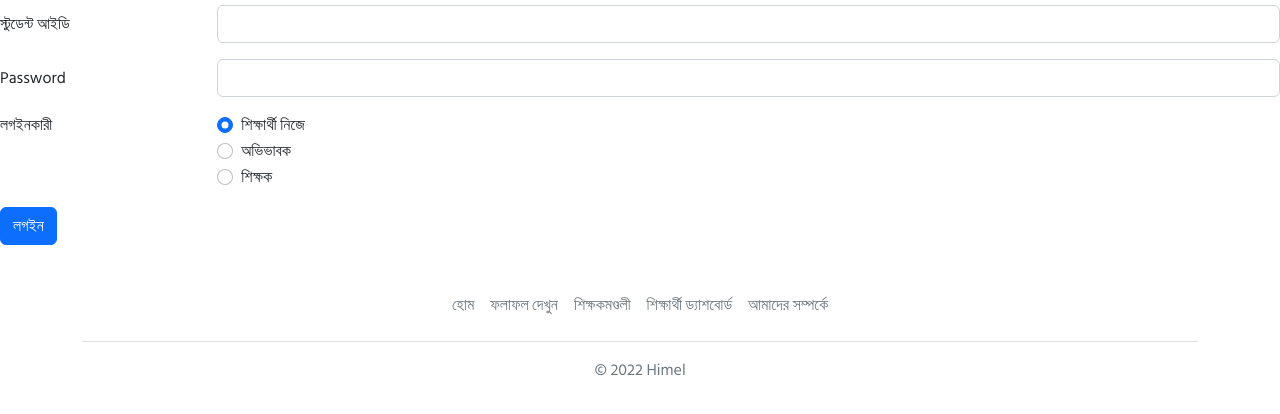
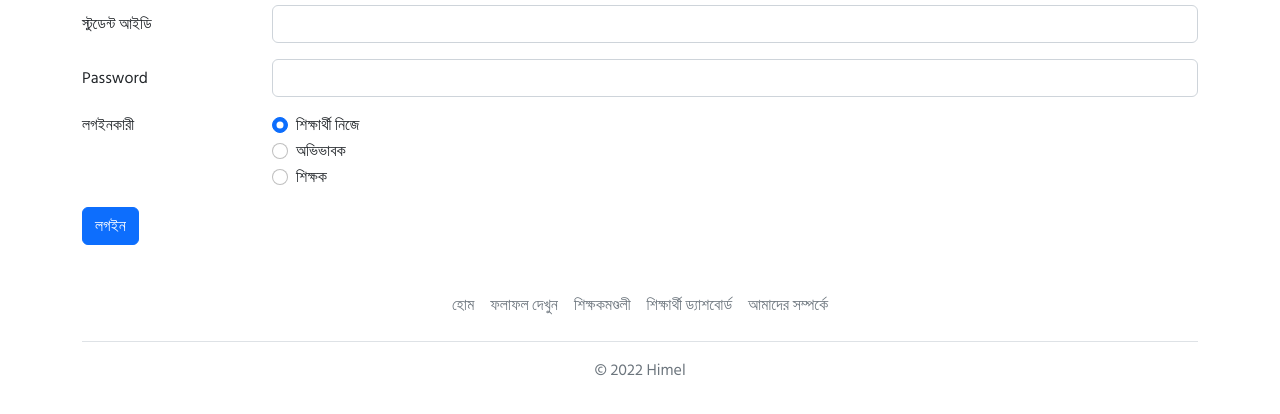
Before and after one commit to hello2himel/Bogura-Zilla-School, a plain HTML site: page student-dashboard.html in a window 1280 px wide. Shown: the part 52-466 px from the top of the page. Drawn offline with nearby package versions, Linux system fonts and the light colour scheme.

Commit message:
update student-dashboard.html

```diff
--- a/student-dashboard.html
+++ b/student-dashboard.html
@@ -104,6 +104,7 @@
 
   <!-- Body Start -->
 
+  <div class="container">
     <form>
       <div class="row mb-3">
         <label for="student-id" class="col-sm-2 col-form-label">স্টুডেন্ট আইডি</label>
@@ -142,8 +143,9 @@
       </fieldset>
       <button type="submit" class="btn btn-primary">লগইন</button>
     </form>
+  </div>
 
-<!-- Body Start -->
+  <!-- Body End -->
 
 
   <!-- Footer Start -->
```
Lines whose indentation alone changed are shown as unchanged.
